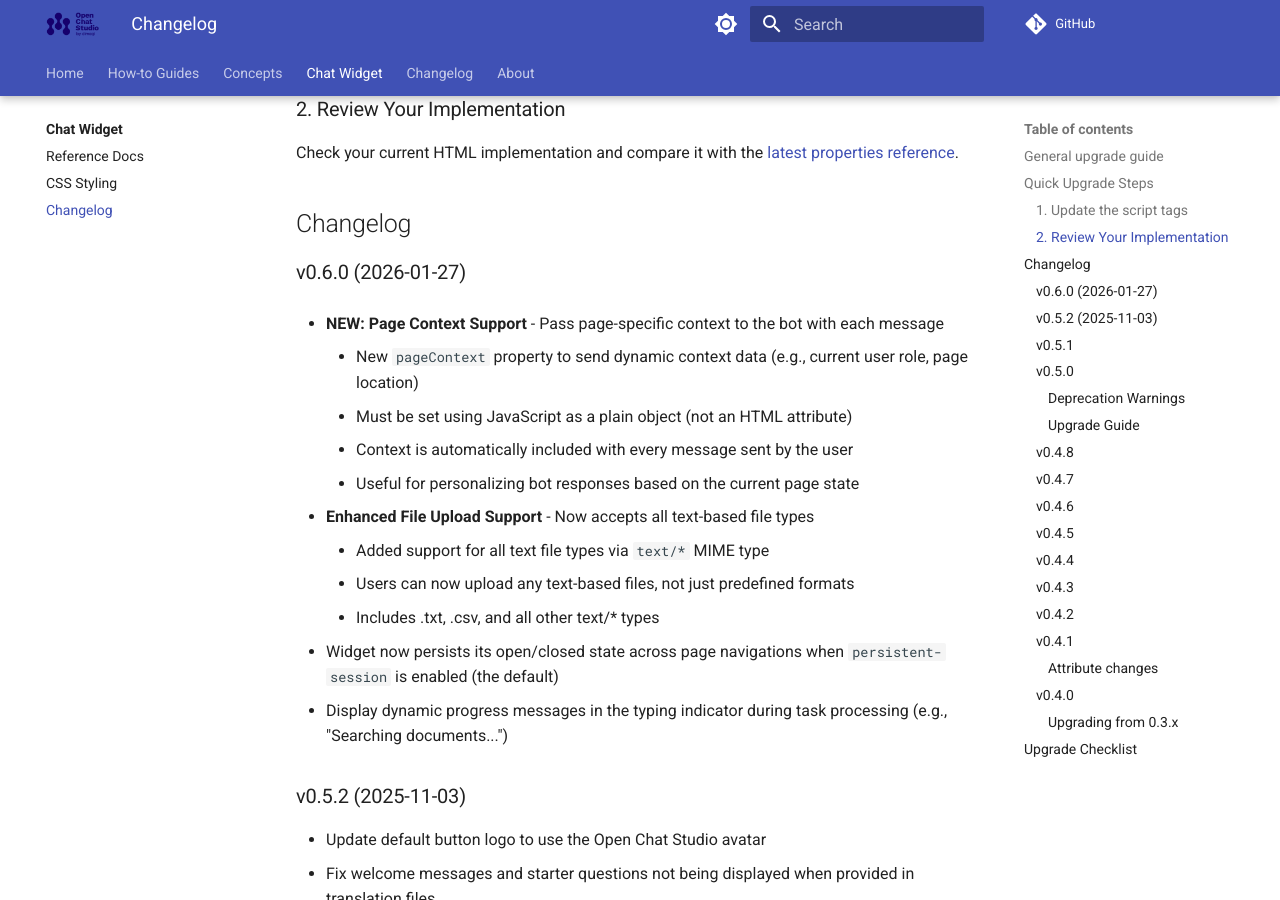
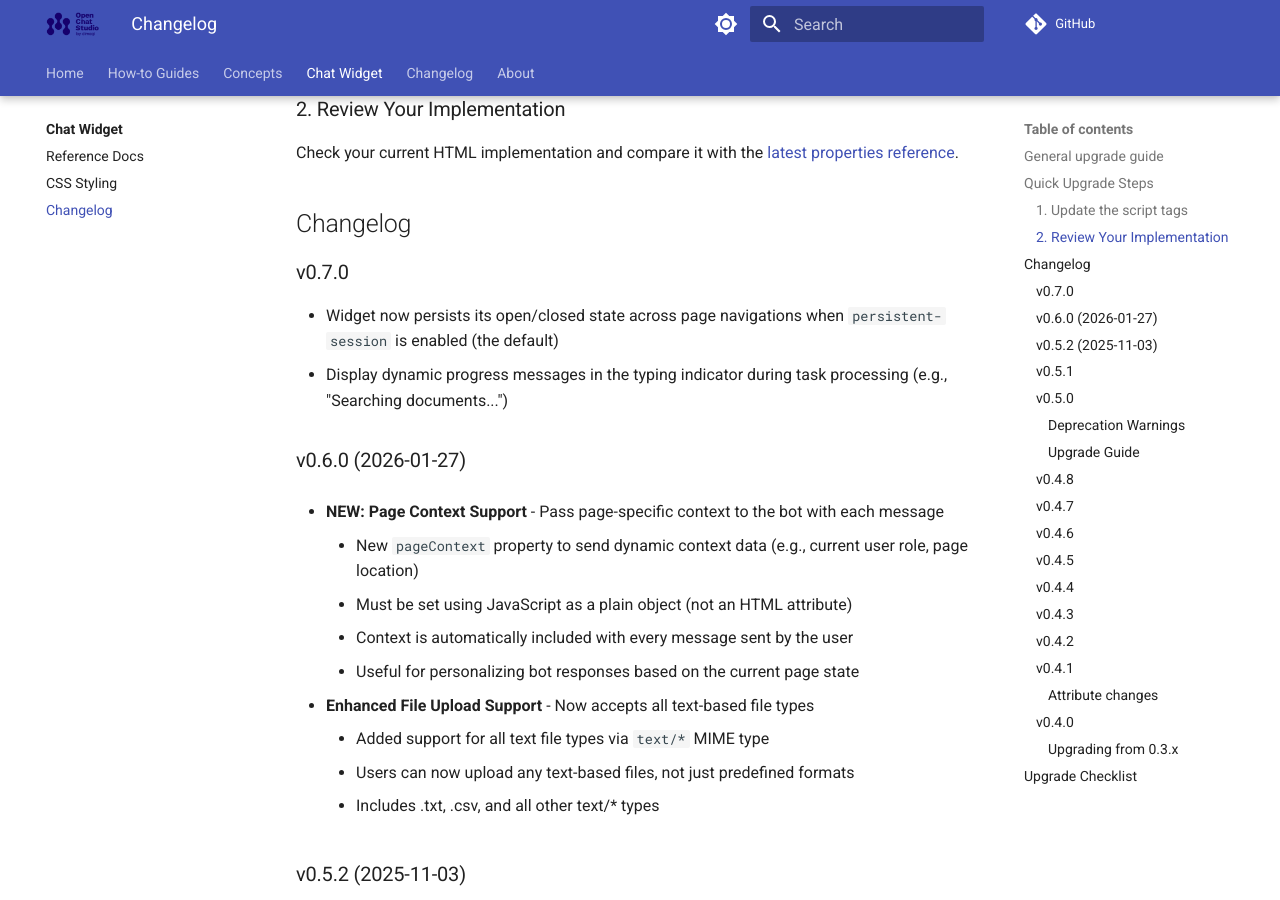
Before and after one commit to dimagi/open-chat-studio-docs, an MkDocs documentation site: the page built from docs/chat_widget/changelog.md, in a window 1280 px wide and 900 px high, scrolled down 588 px. Built offline with MkDocs 1.6.1 and Material for MkDocs 9.7.7, drawn with Linux system fonts in a browser that asks for light colours; a script that is not in the unit is left out; comment, search, counter and statistics services are not loaded; part of the change alters nothing that is shown.

Commit message:
Move changelog entries to new v0.7.0 section
Co-authored-by: Simon Kelly <snopoke@users.noreply.github.com>

```diff
--- a/docs/chat_widget/changelog.md
+++ b/docs/chat_widget/changelog.md
@@ -22,6 +22,11 @@ Check your current HTML implementation and compare it with the [latest propertie
 
 ## Changelog
 
+### v0.7.0
+
+* Widget now persists its open/closed state across page navigations when `persistent-session` is enabled (the default)
+* Display dynamic progress messages in the typing indicator during task processing (e.g., "Searching documents...")
+
 ### v0.6.0 (2026-01-27)
 
 * **NEW: Page Context Support** - Pass page-specific context to the bot with each message
@@ -36,9 +41,6 @@ Check your current HTML implementation and compare it with the [latest propertie
     * Added support for all text file types via `text/*` MIME type
     * Users can now upload any text-based files, not just predefined formats
     * Includes .txt, .csv, and all other text/* types
-
-* Widget now persists its open/closed state across page navigations when `persistent-session` is enabled (the default)
-* Display dynamic progress messages in the typing indicator during task processing (e.g., "Searching documents...")
 
 ### v0.5.2 (2025-11-03)
 
```
